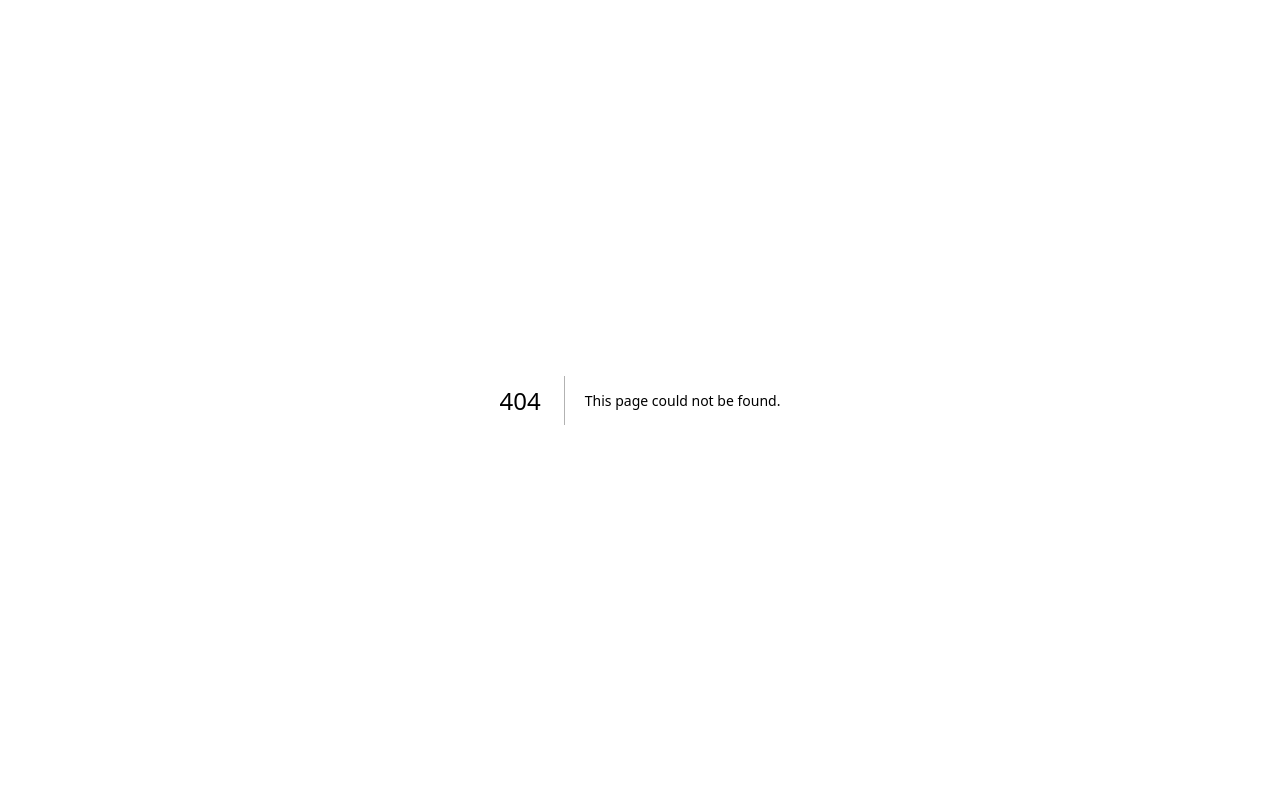
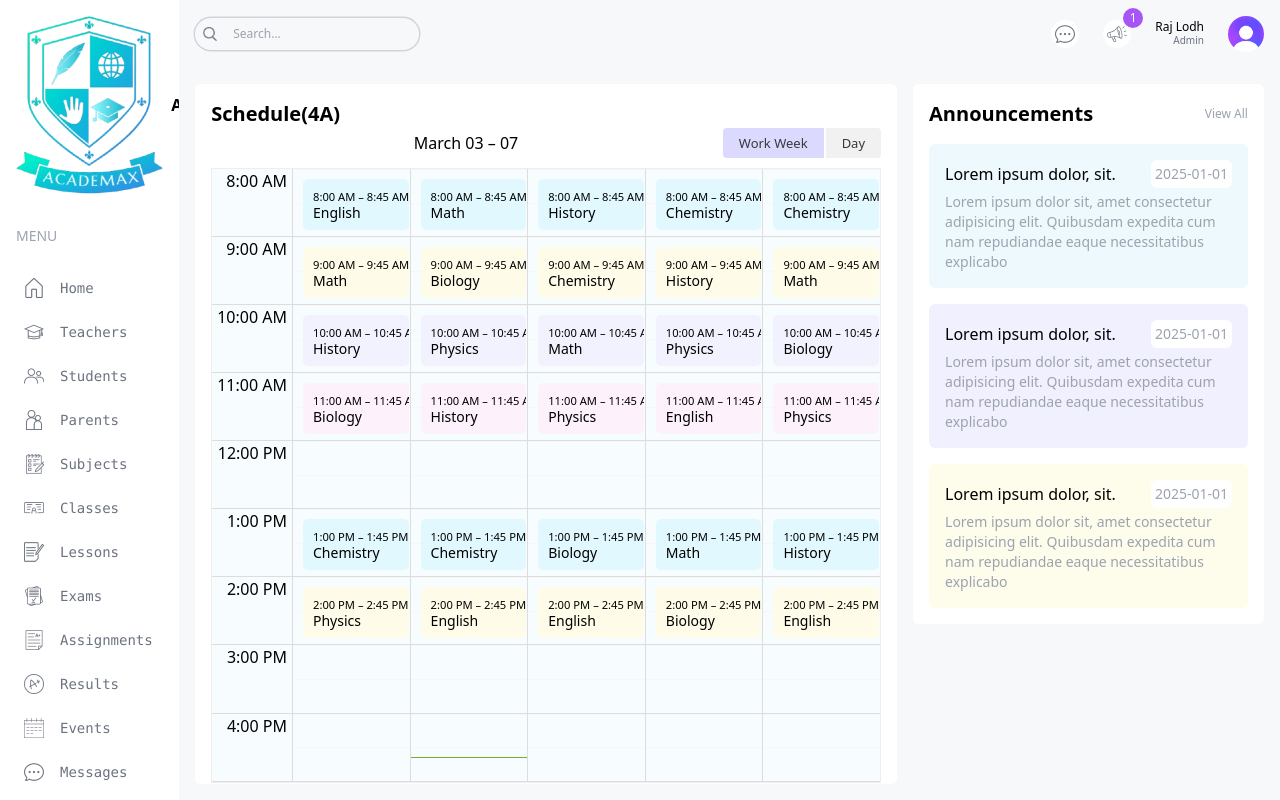
Before and after one commit to Rajlodh-001/school_management, a Next.js app: page /teacher in a window 1280 px wide. Before the commit this address had no page. Shown: the top 800 px of the page. Built offline with nearby package versions, Linux system fonts and the light colour scheme.

Commit message:
teacher page

```diff
--- /dev/null
+++ b/src/app/(dashboard)/teacher/page.tsx
@@ -0,0 +1,24 @@
+import Announcement from "@/components/Announcement"
+import BigCalendar from "@/components/BigCalender"
+
+const TeacherPage =()=>{
+    return(
+        <div className="p-4 flex-1 flex gap-4 flex-col xl:flex-row">
+            {/* Left */}
+            <div className="w-full xl:w-2/3">
+            <div className="h-full bg-white p-4 rounded-md">
+                <h1 className="text-xl font-semibold ">Schedule(4A)</h1>
+            <BigCalendar/>
+            </div>
+            </div>
+            {/* Right */}
+            <div className="w-full xl:w-1/3 flex flex-col gap-8">
+
+            <Announcement/>
+            </div>
+        </div>
+    )
+}
+
+
+export default TeacherPage
```
